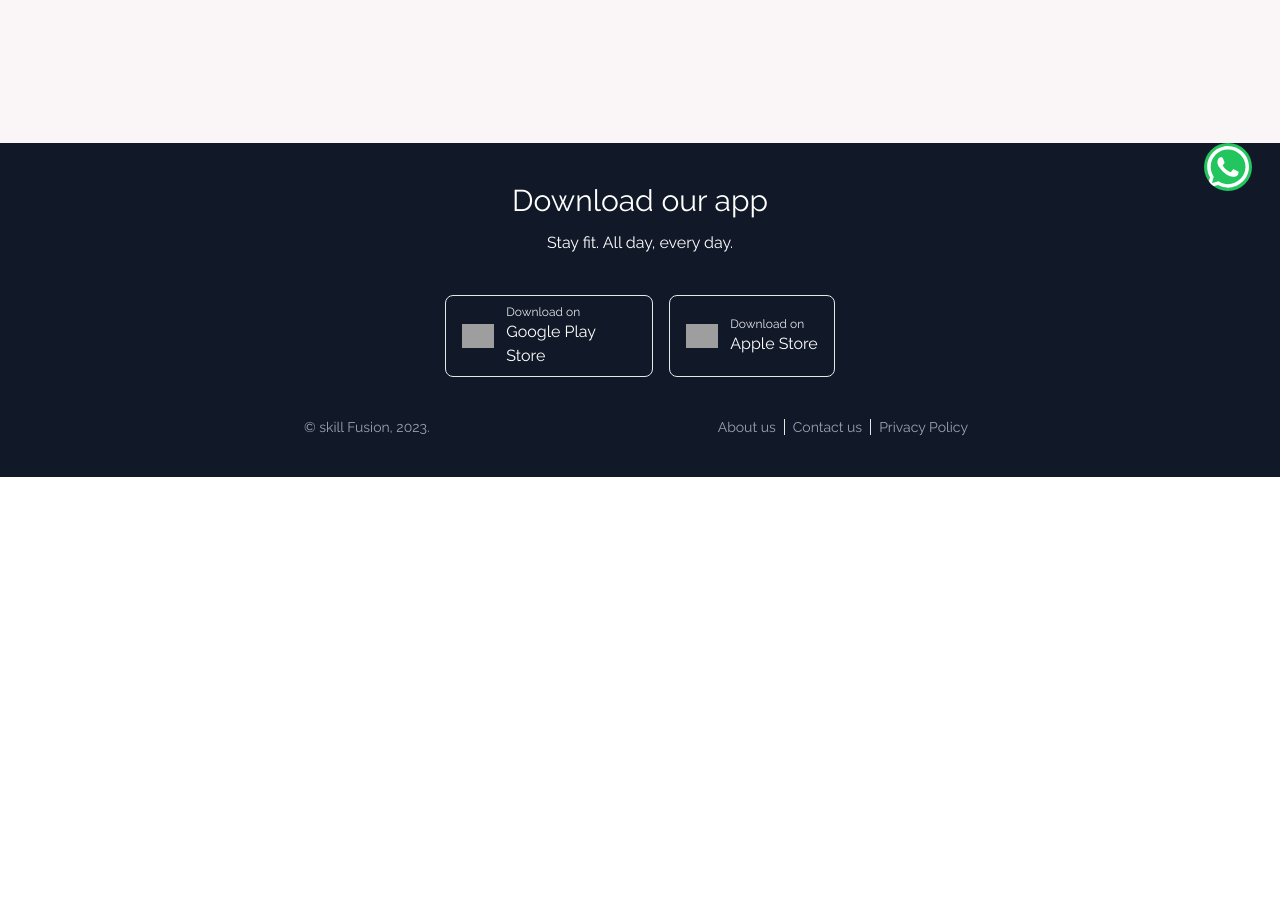
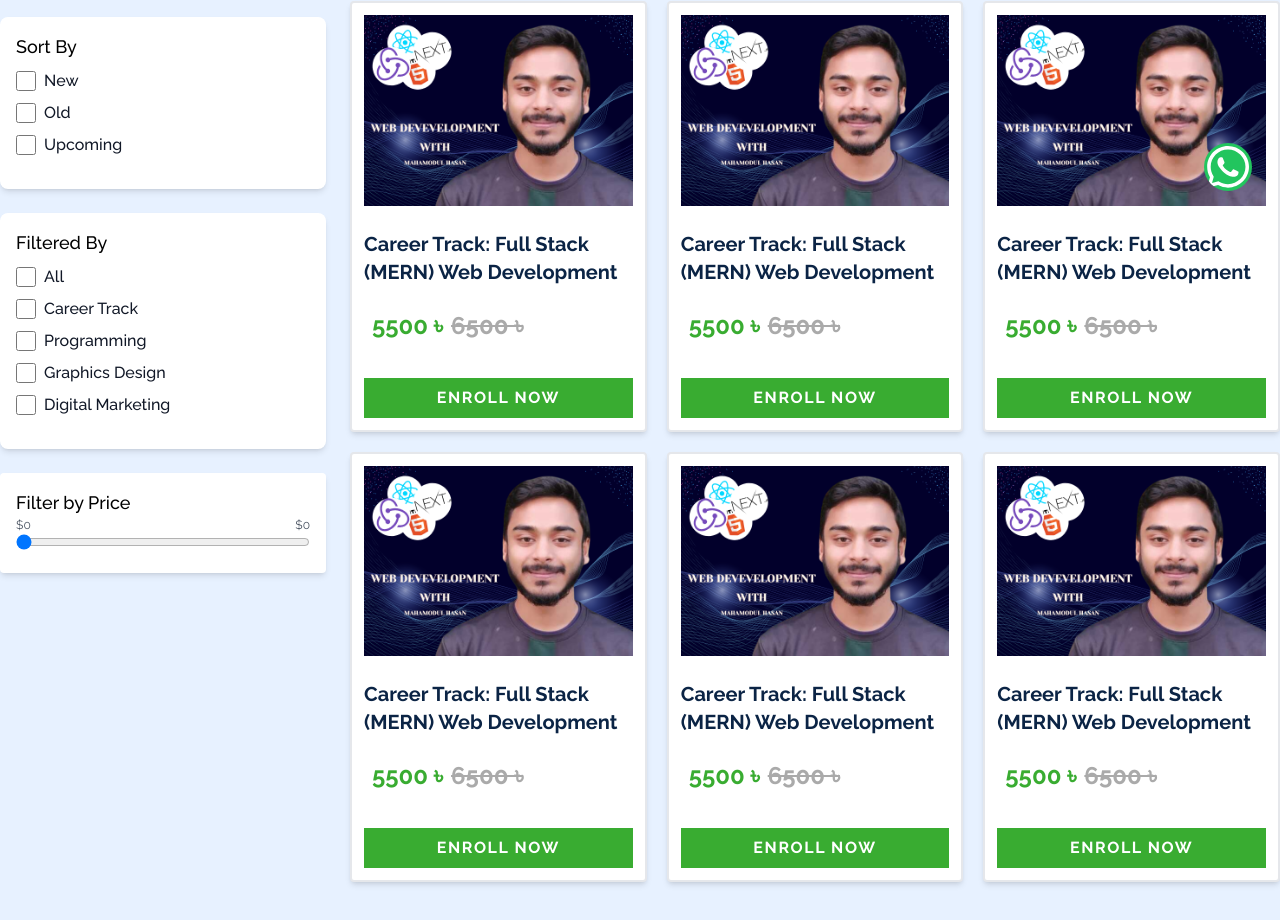
Before and after one commit to mahamodulhasanmoon/skillFusion, a React (Create React App) app in the folder client/: page /courses in a window 1280 px wide. Shown: the part 577-1497 px from the top of the page. Before the commit the page ends 1054 px from the top, so only its background shows below. Built offline with nearby package versions, Linux system fonts and the light colour scheme; grey boxes are pictures that could not be loaded.

Commit message:
done courses page

```diff
--- a/client/src/Pages/Home/Home/Hero.tsx
+++ b/client/src/Pages/Home/Home/Hero.tsx
@@ -3,7 +3,7 @@ import banner from '../../../assets/images/hero.png';
 
 const Hero = () => {
     return (
-        <div className=" py-20 bg-[#DEFFC4] min-h-[600px]">
+        <div className=" py-20 bg-shade min-h-[600px]">
            <div className="grid grid-col-reverse md:grid-cols-2 container mx-auto">
             <div className="content flex justify-center flex-col">
                <div>
--- a/client/src/Pages/courses/Courses.tsx
+++ b/client/src/Pages/courses/Courses.tsx
@@ -1,4 +1,8 @@
+import { useState } from 'react';
 import adsBanner from '../../assets/images/ads.png'
+import CourseCard from '../../components/CourseCard';
+import Pagination from '../../components/Pagination';
+
 import CourseAside from './courses/CourseAside';
 import CourseHeader from './courses/CourseHeader';
 
@@ -6,8 +10,14 @@ import CourseHeader from './courses/CourseHeader';
 
 
 const Courses = () => {
+    const [currentPage, setCurrentPage] = useState(1);
+    const postsPerPage = 8;
+
+    const handlePageChange = (pageNumber: number) => {
+        setCurrentPage(pageNumber);
+      };
     return (
-        <div className="min-h-[80vh]">
+        <div className="min-h-[80vh] bg-shade">
 
             <div className="container mx-auto">
 
@@ -18,9 +28,39 @@ const Courses = () => {
 
                 {/* courses page Layouts */}
 
-<main className='grid grid-cols-[300px 1fr]'>
-   <CourseAside/>
-   <CourseHeader/>
+                <main className='sticky'>
+                    <CourseHeader />
+
+                    <div className="grid " style={{ gridTemplateColumns: '350px 1fr' }}>
+
+                        <CourseAside />
+                        <div>
+                        <div className="grid md:grid-cols-2 lg:grid-cols-3 gap-5 my-6">
+                            <CourseCard />
+                            <CourseCard />
+                            <CourseCard />
+                            <CourseCard />
+                            <CourseCard />
+                            <CourseCard />
+
+
+                        </div>
+
+                        <Pagination
+                           currentPage={currentPage}
+                           totalPages={Math.ceil(50 / postsPerPage)}
+                           onPageChange={handlePageChange}
+                            />
+
+                        </div>
+
+
+
+
+                    </div>
+
+
+
 
                 </main>
 
--- a/client/src/Pages/courses/courses/CourseAside.tsx
+++ b/client/src/Pages/courses/courses/CourseAside.tsx
@@ -1,9 +1,17 @@
+
+import CategoriesFilter from "./sort/CatrgoriesFiltter";
+import Price from "./sort/Price";
+import Types from "./sort/Types";
 
 
 const CourseAside = () => {
+
+
     return (
-        <aside>
-            Course Aside
+        <aside className="sticky top-0 mt-10">
+          <Types/>
+          <CategoriesFilter/>
+          <Price/>
         </aside>
     );
 };
--- a/client/src/Pages/courses/courses/CourseHeader.tsx
+++ b/client/src/Pages/courses/courses/CourseHeader.tsx
@@ -3,9 +3,9 @@ import { FaSearch } from "react-icons/fa";
 
 const CourseHeader = () => {
     return (
-        <div className="flex items-center justify-between">
+        <div className="flex items-center justify-between mt-6">
            <h4 className="text-lg font-semibold">Showing 1-6 Of 15 Results</h4>
-           <div className="searchBox flex items-center bg-[#e4e0e0] p-2 rounded">
+           <div className="searchBox flex items-center bg-[#C5D7E8] p-2 rounded">
            <input type="text" placeholder="search"/>
            <FaSearch/>
            </div>
--- /dev/null
+++ b/client/src/Pages/courses/courses/sort/CatrgoriesFiltter.tsx
@@ -0,0 +1,66 @@
+import React, { useState } from 'react';
+
+const CategoriesFilter = () => {
+    const [checked, setChecked] = useState(false);
+
+    const handleCheckboxChange = (event:any) => {
+      setChecked(event.target.checked);
+    };
+    return (
+        <div className="flex flex-col bg-white p-4 mr-6 rounded-lg shadow-md my-6">
+        <div className="flex flex-col mb-4">
+          <h2 className="text-lg font-medium">Filtered By</h2>
+          <div className="flex flex-col mt-2 space-y-2">
+            <label className="flex items-center space-x-2">
+              <input
+                type="checkbox"
+                className="form-checkbox h-5 w-5 text-gray-600"
+                checked={checked}
+                onChange={handleCheckboxChange}
+              />
+              <span className="text-gray-900 font-medium">All</span>
+            </label>
+            <label className="flex items-center space-x-2">
+              <input
+                type="checkbox"
+                className="form-checkbox h-5 w-5 text-gray-600"
+                checked={checked}
+                onChange={handleCheckboxChange}
+              />
+              <span className="text-gray-900 font-medium">Career Track</span>
+            </label>
+            <label className="flex items-center space-x-2">
+              <input
+                type="checkbox"
+                className="form-checkbox h-5 w-5 text-gray-600"
+                checked={checked}
+                onChange={handleCheckboxChange}
+              />
+              <span className="text-gray-900 font-medium">Programming</span>
+            </label>
+            <label className="flex items-center space-x-2">
+              <input
+                type="checkbox"
+                className="form-checkbox h-5 w-5 text-gray-600"
+                checked={checked}
+                onChange={handleCheckboxChange}
+              />
+              <span className="text-gray-900 font-medium">Graphics Design</span>
+            </label>
+            <label className="flex items-center space-x-2">
+              <input
+                type="checkbox"
+                className="form-checkbox h-5 w-5 text-gray-600"
+                checked={checked}
+                onChange={handleCheckboxChange}
+              />
+              <span className="text-gray-900 font-medium">Digital Marketing</span>
+            </label>
+          </div>
+        </div>
+
+      </div>
+    );
+};
+
+export default CategoriesFilter;
--- /dev/null
+++ b/client/src/Pages/courses/courses/sort/Price.tsx
@@ -0,0 +1,37 @@
+import { useState } from "react";
+
+
+const Price = () => {
+    const [price, setPrice] = useState<number>(0);
+
+    const handlePriceChange = (event: React.ChangeEvent<HTMLInputElement>) => {
+      setPrice(parseInt(event.target.value));
+    };
+
+
+
+    return (
+        <div className="bg-white mr-6 rounded my-6 p-4 shadow-md">
+            <div className="flex flex-col space-y-4">
+      <div>
+        <h2 className="text-lg font-medium">Filter by Price</h2>
+        <div className="flex justify-between text-xs text-gray-600">
+            <span>$0</span>
+            <span>${price}</span>
+          </div>
+        <input
+          type="range"
+          min="0"
+          max="12000"
+          value={price}
+          className="w-full border-none outline-none"
+          onChange={handlePriceChange}
+        />
+      </div>
+
+    </div>
+        </div>
+    );
+};
+
+export default Price;
--- /dev/null
+++ b/client/src/Pages/courses/courses/sort/Types.tsx
@@ -0,0 +1,48 @@
+import React, { useState } from 'react';
+
+const Types = () => {
+    const [checked, setChecked] = useState(false);
+
+    const handleCheckboxChange = (event:any) => {
+      setChecked(event.target.checked);
+    };
+    return (
+        <div className="flex flex-col bg-white p-4 mr-6 rounded-lg shadow-md">
+        <div className="flex flex-col mb-4">
+          <h2 className="text-lg font-medium">Sort By</h2>
+          <div className="flex flex-col mt-2 space-y-2">
+            <label className="flex items-center space-x-2">
+              <input
+                type="checkbox"
+                className="form-checkbox h-5 w-5 text-gray-600"
+                checked={checked}
+                onChange={handleCheckboxChange}
+              />
+              <span className="text-gray-900 font-medium">New</span>
+            </label>
+            <label className="flex items-center space-x-2">
+              <input
+                type="checkbox"
+                className="form-checkbox h-5 w-5 text-gray-600"
+                checked={checked}
+                onChange={handleCheckboxChange}
+              />
+              <span className="text-gray-900 font-medium">Old</span>
+            </label>
+            <label className="flex items-center space-x-2">
+              <input
+                type="checkbox"
+                className="form-checkbox h-5 w-5 text-gray-600"
+                checked={checked}
+                onChange={handleCheckboxChange}
+              />
+              <span className="text-gray-900 font-medium">Upcoming</span>
+            </label>
+          </div>
+        </div>
+
+      </div>
+    );
+};
+
+export default Types;
--- /dev/null
+++ b/client/src/components/Pagination.tsx
@@ -0,0 +1,36 @@
+import React from 'react';
+interface Props {
+    currentPage: number;
+    totalPages: number;
+    onPageChange: (page: number) => void;
+  }
+
+const Pagination = ({ currentPage, totalPages, onPageChange }: Props) => {
+    const pages = Array.from({ length: totalPages }, (_, i) => i + 1);
+
+    const handlePageChange = (page: number) => {
+      onPageChange(page);
+    };
+
+
+    return (
+<div className="flex items-center justify-center mx-auto w-full my-10">
+      <ul className="flex space-x-2">
+        {pages.map((page) => (
+          <li key={page}>
+            <button
+              className={`${
+                page === currentPage ? "bg-primary text-white" : "bg-white text-primary"
+              } rounded-md py-1 px-2`}
+              onClick={() => handlePageChange(page)}
+            >
+              {page}
+            </button>
+          </li>
+        ))}
+      </ul>
+    </div>
+    );
+};
+
+export default Pagination;
--- a/client/src/index.css
+++ b/client/src/index.css
@@ -70,7 +70,7 @@ padding: 20px;
 }
 .searchBox input{
   height: 30px;
-  background: #e4e0e0;
+  background: #C5D7E8;
   font-weight: 600;
   font-size: 16px;
   color: #6f6b80;
```
Also changed, not shown: client/src/Pages/Shared/Navbar/NavBar.tsx (+4 -4 lines). Lines whose indentation alone changed are shown as unchanged.
